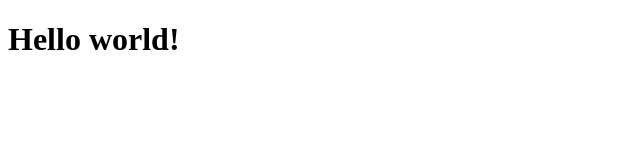
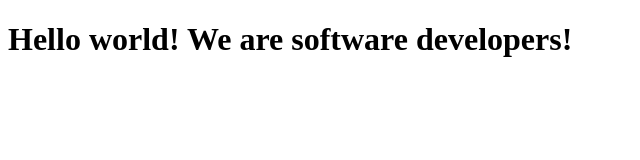
Before and after one commit to ntazelo/tribute-page, a plain HTML site: page index.html in a window 1280 px wide. Shown: the whole page, without its empty margins (0-640 px from the left). Drawn offline with Linux system fonts and the light colour scheme.

Commit message:
We are software developers!

```diff
--- a/index.html
+++ b/index.html
@@ -7,6 +7,6 @@
     <title>Document</title>
 </head>
 <body>
-    <h1>Hello world!</h1>
+    <h1>Hello world! We are software developers!</h1>
 </body>
 </html>
```
